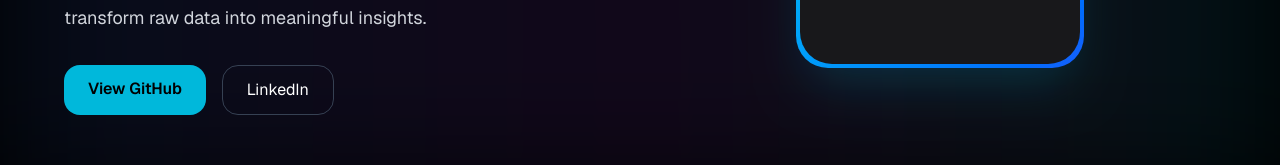
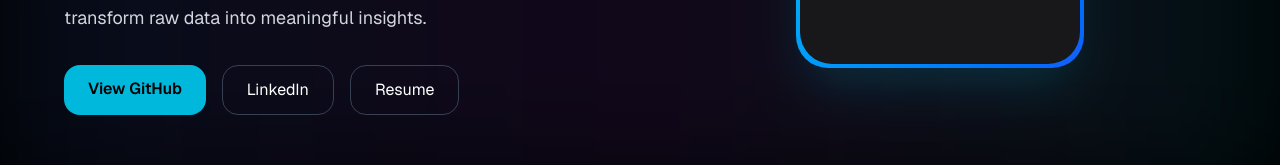
Before and after one commit to Balaji-Analytics/Balaji-portfolio, a Next.js app: page / in a window 1280 px wide. Shown: the part 346-511 px from the top of the page. Built offline with nearby package versions, Linux system fonts and the light colour scheme.

Commit message:
resume button added

```diff
--- a/app/page.tsx
+++ b/app/page.tsx
@@ -117,6 +117,13 @@ export default function PortfolioWebsite() {
               >
                 LinkedIn
               </a>
+              <a
+                href="/Balaji_Nadar_Resume.pdf"
+                target="_blank"
+                className="px-6 py-3 rounded-2xl border border-gray-700 hover:border-cyan-400 transition"
+>
+                Resume
+            </a>
             </div>
           </div>
 
```
